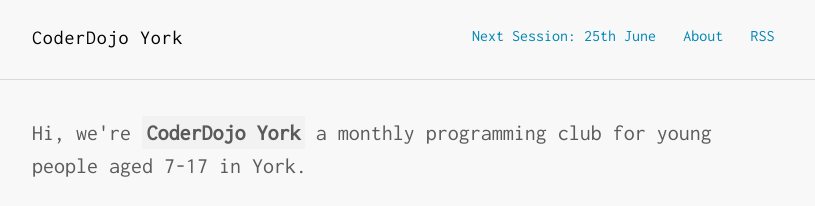
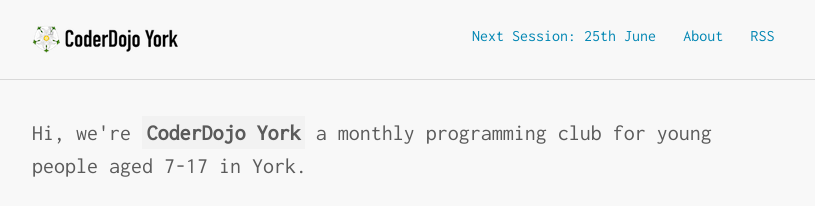
Before and after one commit to YorkDojo/yorkdojo.github.io, a Jekyll site: the page built from index.html, in a window 1280 px wide. Shown: the top 206 px of the page, without its empty margins (232-1047 px from the left). Built offline with Jekyll 4.4.1, drawn with Linux system fonts in a browser that asks for light colours.

Commit message:
Fix header logo

```diff
--- a/_includes/nav.html
+++ b/_includes/nav.html
@@ -1,7 +1,7 @@
 
 <nav class="nav">
   <div class="container">
-    <h1 class="logo"><a href="{{ '/' | prepend: site.baseurl }}">{{ site.title }}<span>{{ site.title2 }}</span></a></h1>
+    <h1 class="logo"><a href="{{ '/' | prepend: site.baseurl }}"><img src="{{ '/assets/images/logo-header.png' | prepend: site.baseurl }}" title="{{ site.title }}" /></a></h1>
     <ul class="navbar">
       <li><a class="next-session" href="{{ '/next-session' | prepend: site.baseurl }}">Next Session: {{ site.next_session }}</a></li>
       <li><a href="{{ '/about' | prepend: site.baseurl }}">About</a></li>
```
Also changed, not shown: assets/images/logo-header.png (added).
